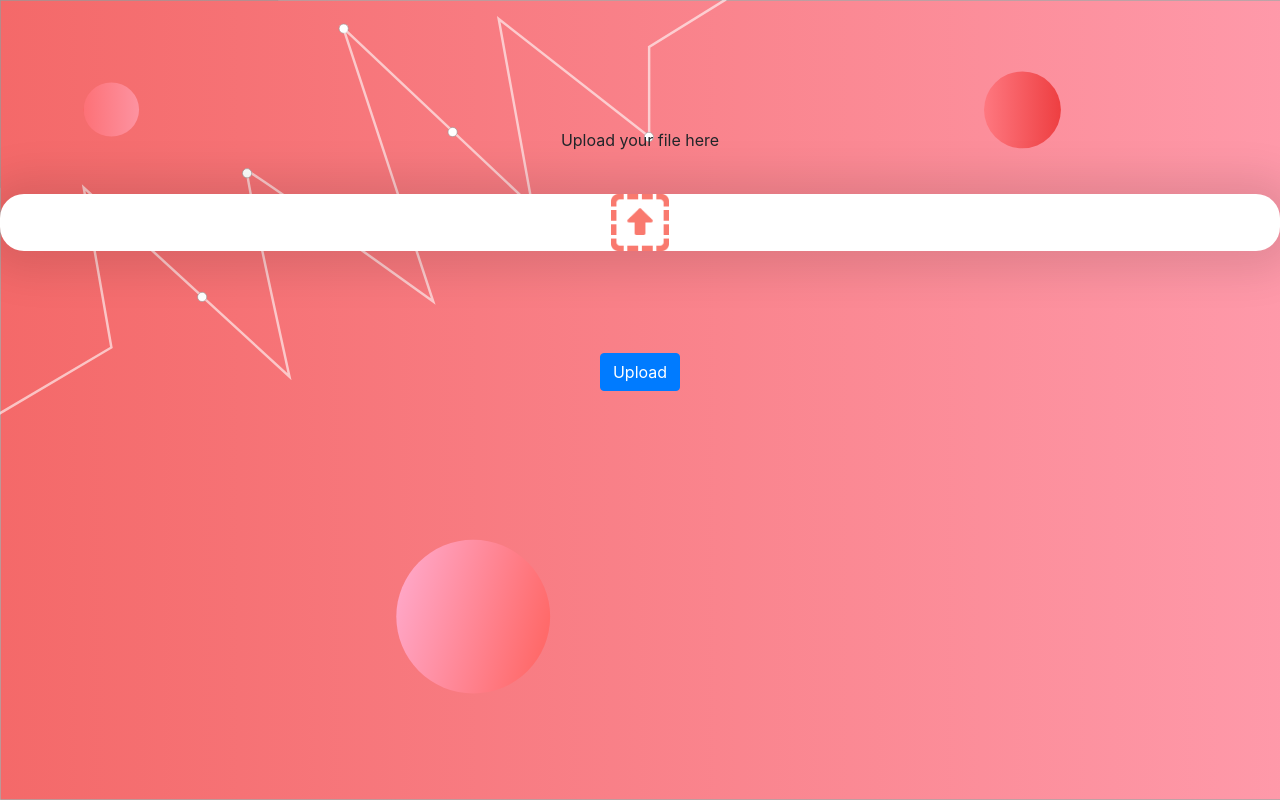
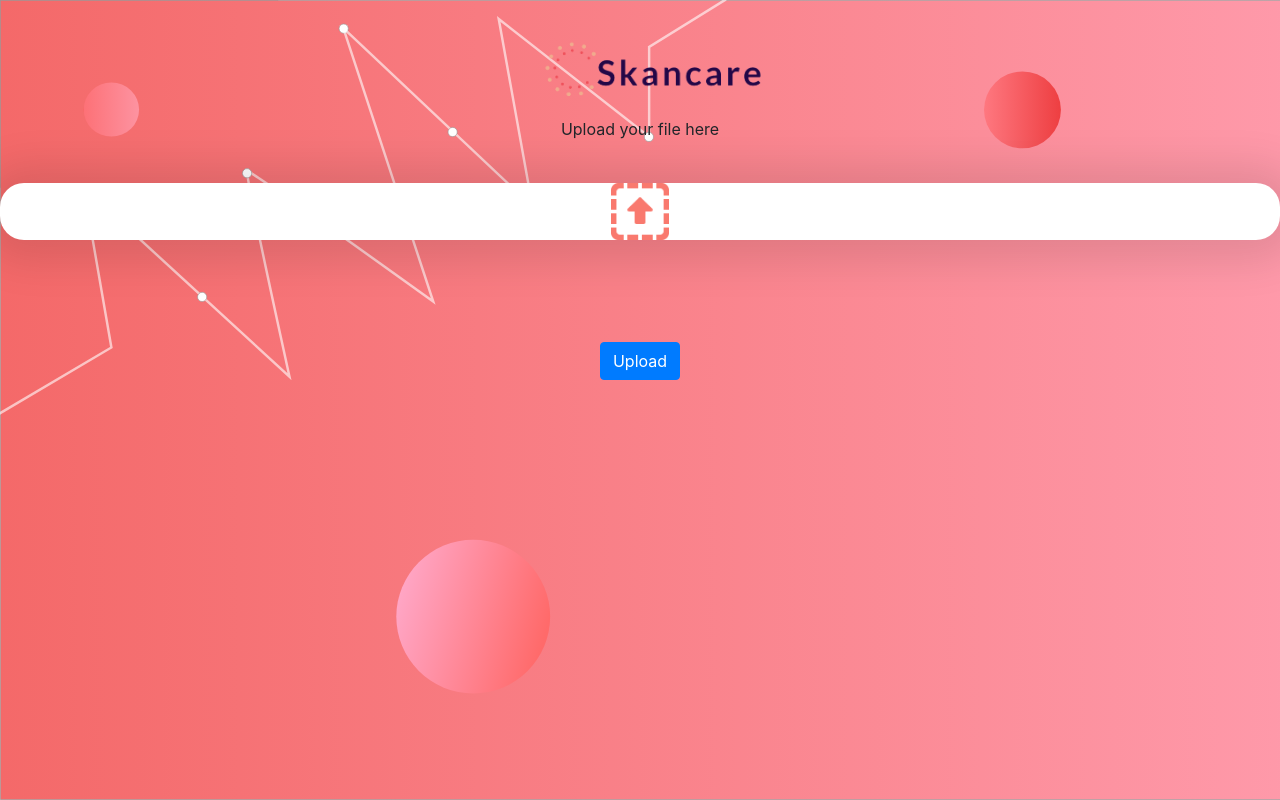
Before and after one commit to jshin029/skancare, a React (Create React App) app in the folder frontend/: page / in a window 1280 px wide. Built offline with nearby package versions, Linux system fonts and the light colour scheme.

Commit message:
Added navlink

```diff
--- a/frontend/src/components/Results.css
+++ b/frontend/src/components/Results.css
@@ -42,11 +42,11 @@
 }
 
 .results-container {
-  padding-top: 4%
+  padding-top: 0
 }
 
 .left-box {
-  margin-top: 8%;
+  margin-top: 4%;
   border-radius: 24px;
   background-color: white;
   border-color: rgba(0, 0, 0, 0.1);
@@ -64,7 +64,7 @@
 }
 
 .right-box-1 {
-  margin-top: 8%;
+  margin-top: 4%;
   border-radius: 24px;
   background-color: white;
   border-color: rgba(0, 0, 0, 0.1);
@@ -127,5 +127,15 @@
 }
 
 .desc-title {
-  padding-top: 5%
+  padding-top: 5%;
+  padding-bottom: 0
 }
+
+#logo {
+  width: 20%;
+  margin-left: 2%
+}
+
+.logo-container {
+  padding-top: 2%
+}
--- a/frontend/src/components/Results.js
+++ b/frontend/src/components/Results.js
@@ -1,6 +1,9 @@
 import React from 'react'
 import './Results.css'
 import { Pie, Bar } from 'react-chartjs-2'
+import { NavLink } from 'react-router-dom'
+
+const logo = require('../assets/logo.png')
 
 const chooseDescription = name => {
   let desc = ""
@@ -36,6 +39,13 @@ const Results = props => {
   return (
     <div className="results-container">
       <div className="container-fluid">
+        <div className="row">
+          <div className="logo-container">
+            <NavLink to="/">
+              <img src={ logo } id="logo" alt=""/>
+            </NavLink>
+          </div>
+        </div>
         <div className="row justify-content-center">
           <div className="col-md-5">
             <div className="left-inner-container">
@@ -76,7 +86,29 @@ const Results = props => {
             <div className="right-inner-container">
               <div className="row justify-content-center">
                 <div className="col">
-                  <div className="right-box-1"></div>
+                  <div className="right-box-1">
+                    <Bar
+                      data={{
+                        labels: ['January', 'February', 'March', 'April', 'May', 'June', 'July'],
+                        datasets: [
+                          {
+                            label: 'My First dataset',
+                            backgroundColor: 'rgba(255,99,132,0.2)',
+                            borderColor: 'rgba(255,99,132,1)',
+                            borderWidth: 1,
+                            hoverBackgroundColor: 'rgba(255,99,132,0.4)',
+                            hoverBorderColor: 'rgba(255,99,132,1)',
+                            data: [65, 59, 80, 81, 56, 55, 40]
+                          }
+                        ]
+                      }}
+                      width={50}
+                      height={45}
+                      options={{
+                        maintainAspectRatio: false
+                      }}
+                    />
+                  </div>
                 </div>
               </div>
               <div className="row justify-content-center">
--- a/frontend/src/components/Upload.css
+++ b/frontend/src/components/Upload.css
@@ -8,10 +8,6 @@
 .upload-icon-container {
   width: 100%;
   text-align: center;
-}
-
-.upload-desc-container {
-  padding-top: 10%
 }
 
 #upload-icon {
@@ -37,12 +33,10 @@
   opacity: 1.0;
   transition: 0.3s;
   background-color: #ed2222;
-  color: #ffe8e8;
   font-size: 22px;
 }
 
 .upload-button:hover, .upload-button:focus {
-    background-color: #ffffff;
     opacity: 0.8;
     box-shadow: 1px 2px 20px 8px rgba(0, 0, 0, 0.1);
     color: #ed2222;
@@ -53,7 +47,6 @@
   margin-top: 2%;
   border-radius: 24px;
   display: block;
-  background-color: white;
   margin-left: auto;
   margin-right: auto;
   border-color: rgba(0, 0, 0, 0.1);
--- a/frontend/src/components/Upload.js
+++ b/frontend/src/components/Upload.js
@@ -2,10 +2,11 @@ import React, { Component } from 'react'
 import './Upload.css'
 import Dropzone from 'react-dropzone'
 import { ToastContainer, toast } from 'react-toastify'
-import { Redirect } from 'react-router-dom'
+import { Redirect, NavLink } from 'react-router-dom'
 import axios from 'axios'
-import 'react-toastify/dist/ReactToastify.css';
+import 'react-toastify/dist/ReactToastify.css'
 
+const logo = require('../assets/logo.png')
 const uploadIcon = require('../assets/up-arrow.png')
 const url = `http://0e1f0eca.ngrok.io`
 const spinner = require('../assets/spinner.svg')
@@ -78,6 +79,11 @@ export default class Upload extends Component {
     return (
       <div className="upload-container">
         <div className="upload-desc-container">
+          <div className="logo-container">
+            <NavLink to="/">
+              <img src={ logo } id="logo" alt=""/>
+            </NavLink>
+          </div>
           <div className="container-fluid">
             <div className="row justify-content-center">
               <p>Upload your file here</p>
```
Also changed, not shown: frontend/src/assets/logo.png (added).
